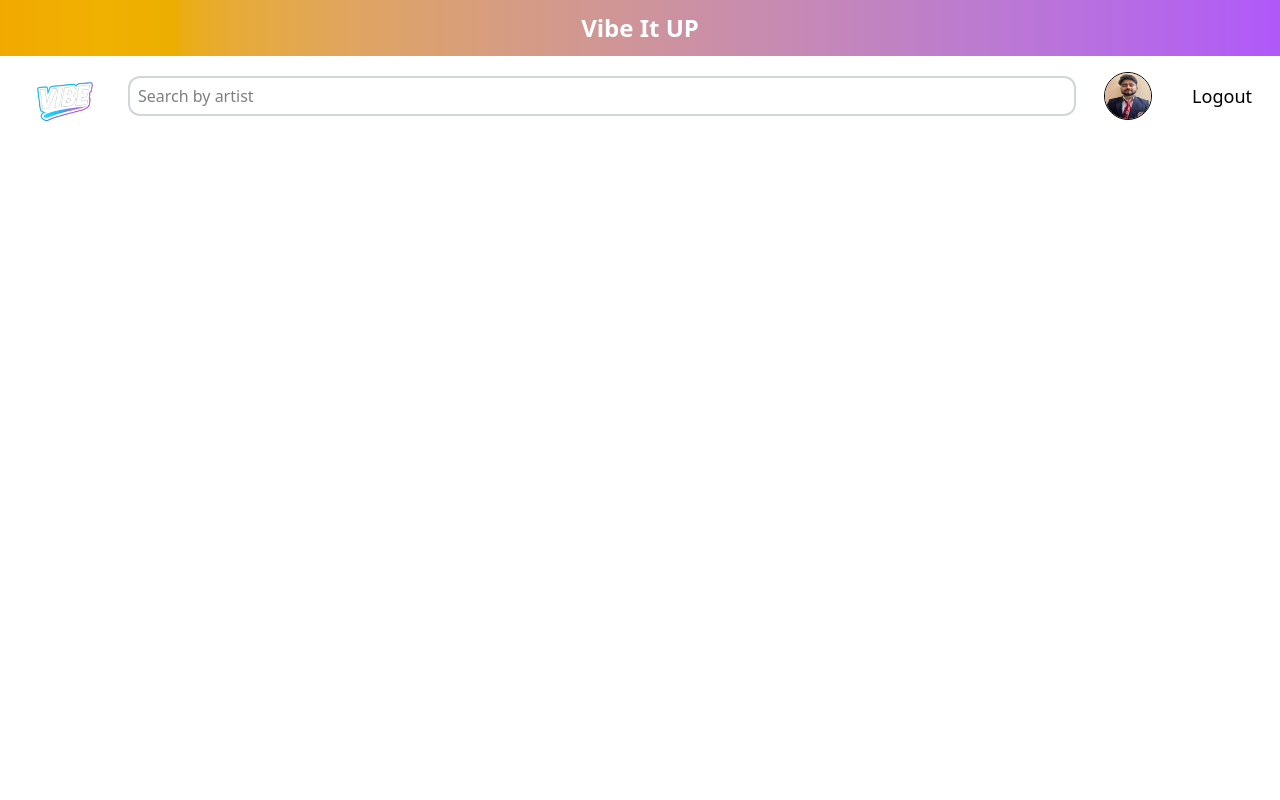
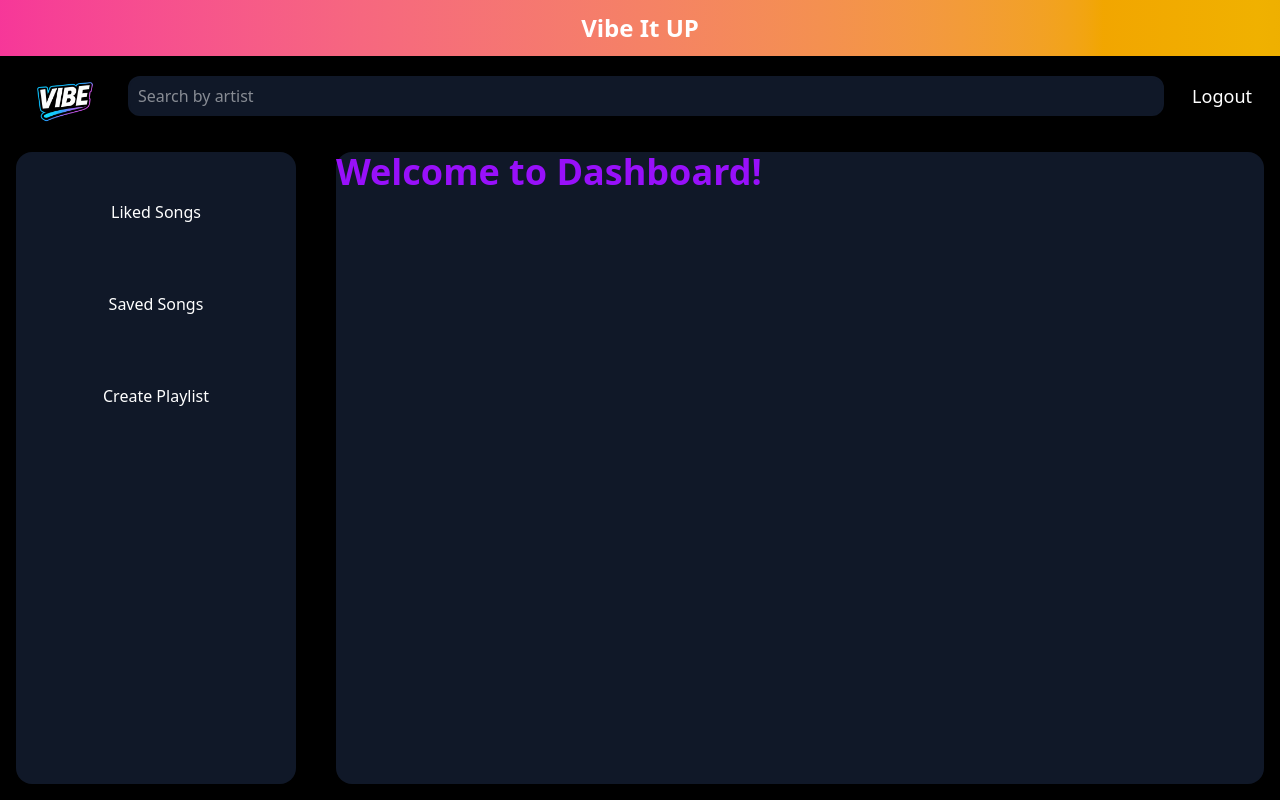
Before and after one commit to Aman-Rautela/Vibe, a React (Vite) app: page /Dashboard in a window 1280 px wide. Built offline with nearby package versions, Linux system fonts and the light colour scheme.

Commit message:
Added SideBar_UI

```diff
--- a/src/Components/Screens/Dashboard.jsx
+++ b/src/Components/Screens/Dashboard.jsx
@@ -1,12 +1,22 @@
 import Header from "./Header";
+import { Sidebar } from "./Sidebar";
 
 export default function Dashboard(){
     return(
         <>
-            <Header/>
-            {/* <h1 className="text-7xl text-purple-600 bg-gradient-to-r from-purple-600 to-pink-400 via-red-400">
-                Hello from Dashboard!!
-             </h1> */}
+            <div className="flex flex-col h-screen">
+                <Header />
+                <div className=" flex flex-1">
+                    <Sidebar />
+                    <div className="flex-1 p-4 bg-black">
+                        <div className=" bg-gray-900 w-full h-full rounded-2xl">
+                            <h1 className="text-4xl font-bold text-purple-600">
+                            Welcome to Dashboard!
+                        </h1>
+                        </div>
+                    </div>
+                </div>
+            </div>
         </>
     )
 }
--- a/src/Components/Screens/Header.jsx
+++ b/src/Components/Screens/Header.jsx
@@ -1,11 +1,10 @@
 import logo from "../../assets/Vibe_Logo.png";
-import profile from "../../assets/Pic.jpg";
+// import profile from "../../assets/Pic.jpg";
 import { useNavigate } from "react-router-dom";
 export default function Header(){
 
     const navigate = useNavigate();
     const list = [
-        {id: 1, type: "pic", name: "profileImg", img: profile},
         {id: 2, type: "route", name: "Logout", path: "/"}
     ]
 
@@ -23,13 +22,13 @@ export default function Header(){
                 <h2 className="text-white font-bold text-2xl">Vibe It UP</h2>
             </div>
             {/* <hr className="border-gray-400 my-"/> */}
-            <div className="flex w-full items-center justify-between bg-white px-4 py-2">
+            <div className="flex w-full items-center justify-between bg-black px-4 py-2">
                 <div className="w-24 h-16">
                     <img className="px-3 py-0" src={logo} alt="vibelogo"/>
                 </div>
                 <div className="flex flex-1 justify-center items-center px-4">
                     <input
-                    className="border-2 border-gray-300 rounded-xl w-full h-10 px-2 py-1"
+                    className="text-white bg-gray-900 border-2 border-gray-900 rounded-xl w-full h-10 px-2 py-1"
                     type="text"
                     placeholder="Search by artist" />
                 </div>
@@ -41,16 +40,14 @@ export default function Header(){
                                     <button
                                     onClick={() => handleCLick(item)}
                                     className="w-full gap-4 flex items-center px-3 py-2">
-                                        {item.type === "pic" && (
+                                        {/* {item.type === "pic" && (
                                             <img
                                             src= {item.img}
                                             alt= {item.name}
                                             className="rounded-full border w-12 h-12"
                                             />
-                                        )}
-                                        {item.type !== "pic" && (
-                                            <span className="text-lg">{item.name}</span>
-                                        )}
+                                        )} */}
+                                            <span className="text-lg text-white">{item.name}</span>
                                     </button>
                                 </li>
                          ))}
--- a/src/Components/Screens/Sidebar.jsx
+++ b/src/Components/Screens/Sidebar.jsx
@@ -1,3 +1,37 @@
+import { useNavigate } from "react-router-dom"
+
 export function Sidebar() {
+    const navigate = useNavigate();
+    const buttons = [
+        {id: 1, type: "route", name: "Liked Songs", path: "/Dashboard"},
+        {id: 2, type: "route", name: "Saved Songs", path: "/Dashboard"},
+        {id: 3, type: "route", name: "Create Playlist", path: "/Dashboard"}
+    ]
 
+function handleCLick(item){
+    if(item.type === "route"){
+        navigate(item.path);
+    }
 }
+
+    return(
+        <>
+            <div className="flex shadow-md bg-black w-80 p-4 items-center">
+                <ul className="flex flex-col gap-3 w-70 h-full bg-gray-900 rounded-2xl">
+                    {buttons.map((item) =>
+                    (
+                        <li key={item.id}>
+                            <button
+                            onClick={() => handleCLick(item)}
+                            className="w-full text-center
+                             px-3 py-2 rounded-lg hover:scale-95 transition-all duration-100 ease-in-out mt-10">
+                                    <span className="cursor-pointer text-l
+                                     font-medium text-white">{item.name}</span>
+                            </button>
+                        </li>
+                   ))}
+                </ul>
+            </div>
+        </>
+    )
+}
```
